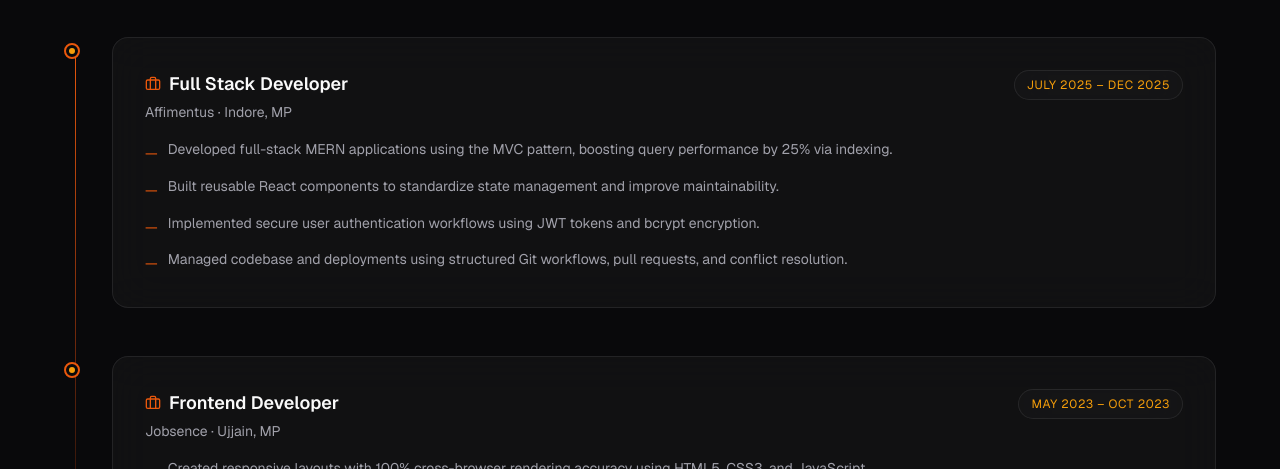
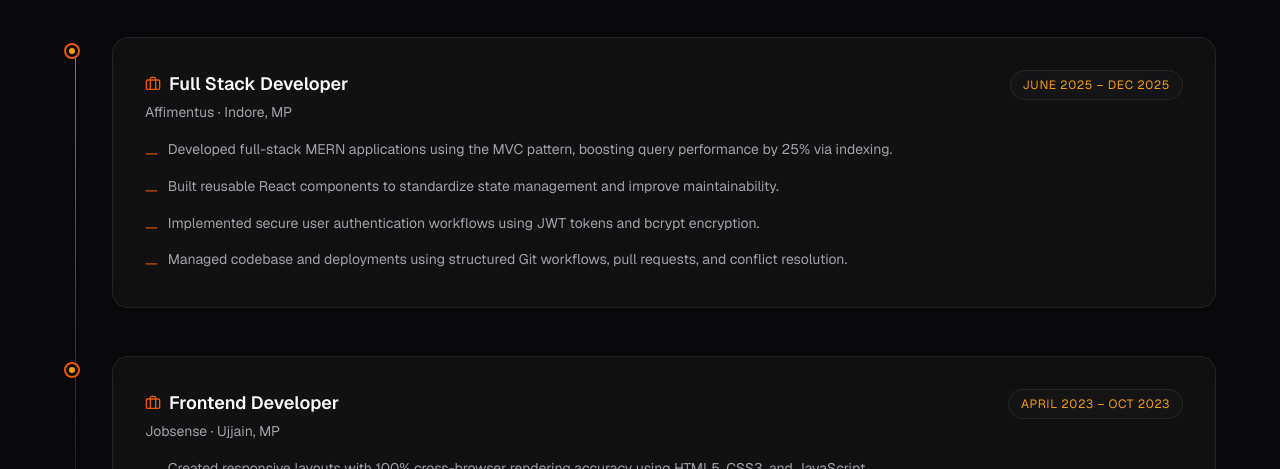
Before and after one commit to AdamyaMehta07/Portfolio1, a React (Vite) app in the folder portfolio/: page / in a window 1280 px wide. Shown: the part 3955-4424 px from the top of the page. Built offline with nearby package versions, Linux system fonts and the light colour scheme.

Commit message:
some changes

```diff
--- a/portfolio/src/data/content.js
+++ b/portfolio/src/data/content.js
@@ -174,7 +174,7 @@ export const experience = [
     role: 'Full Stack Developer ',
     company: 'Affimentus',
     location: 'Indore, MP',
-    period: 'July 2025 – Dec 2025',
+    period: 'June 2025 – Dec 2025',
     points: [
       'Developed full-stack MERN applications using the MVC pattern, boosting query performance by 25% via indexing.',
       'Built reusable React components to standardize state management and improve maintainability.',
@@ -184,9 +184,9 @@ export const experience = [
   },
   {
     role: 'Frontend Developer ',
-    company: 'Jobsence',
+    company: 'Jobsense',
     location: 'Ujjain, MP',
-    period: 'May 2023 – Oct 2023',
+    period: 'April 2023 – Oct 2023',
     points: [
       'Created responsive layouts with 100% cross-browser rendering accuracy using HTML5, CSS3, and JavaScript.',
       'Built interactive UI modules using modern layout techniques like CSS Flexbox and Grid.',
```
